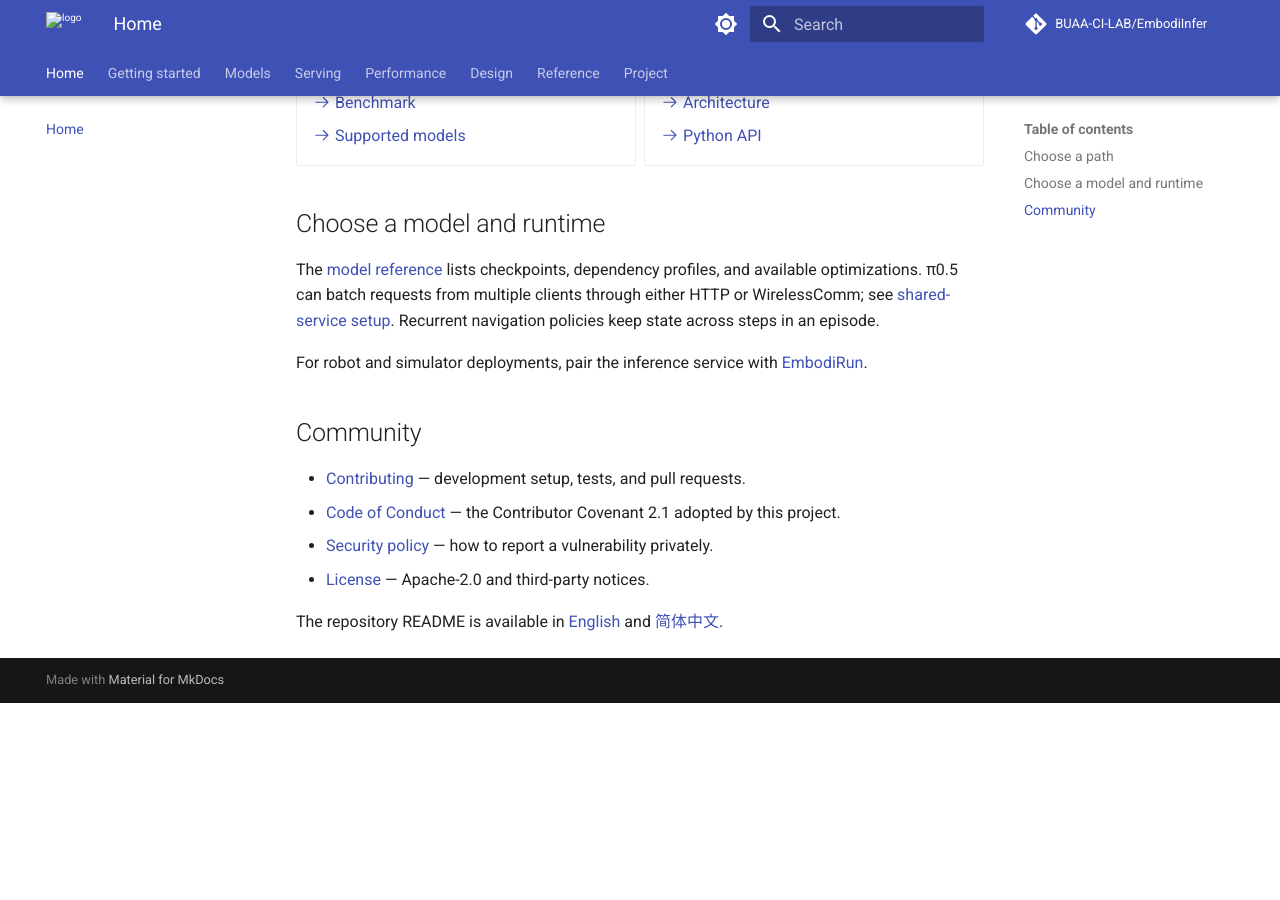
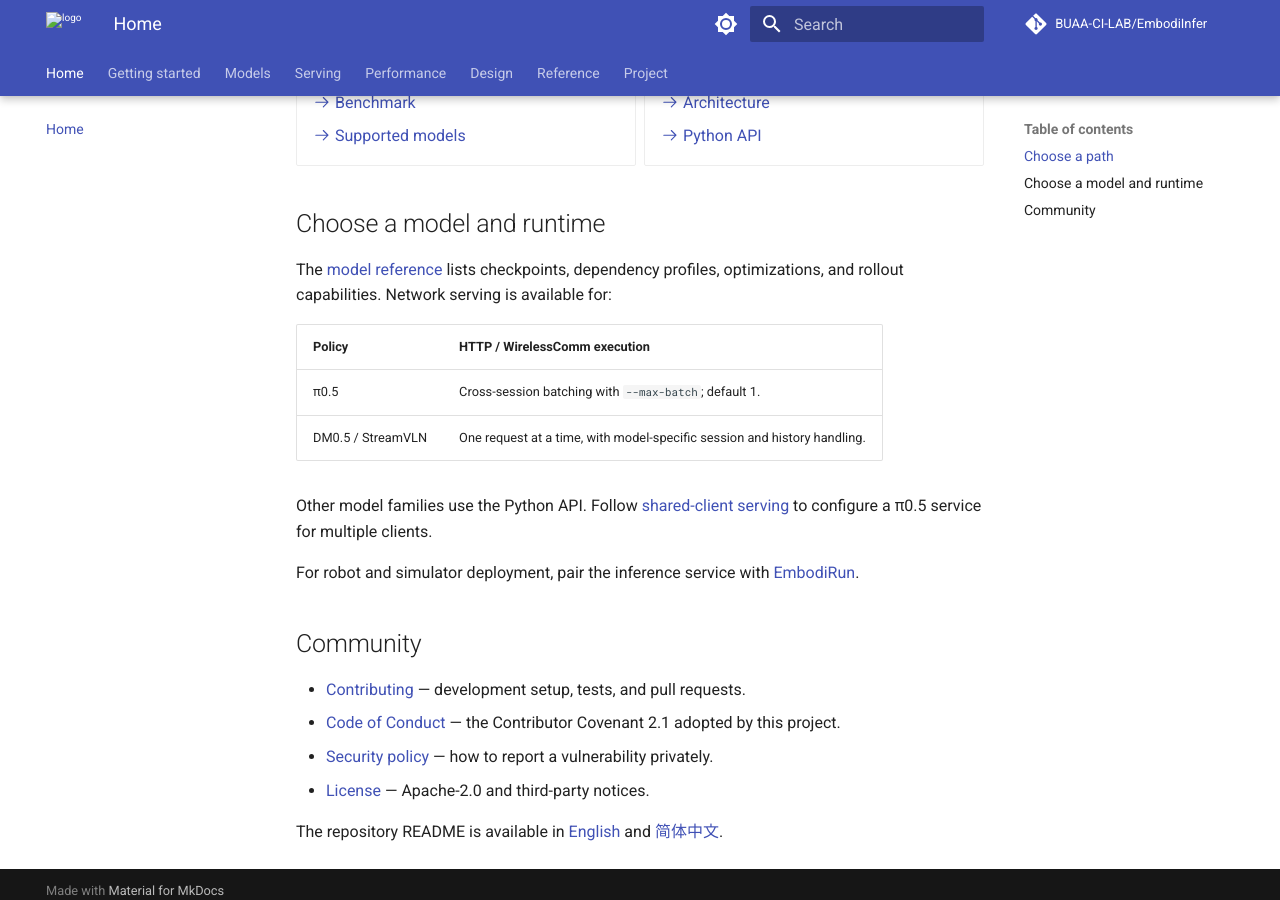
Before and after one commit to BUAA-CI-LAB/EmbodiInfer, an MkDocs documentation site: the page built from docs/en/index.md, in a window 1280 px wide and 900 px high, scrolled down 929 px. Built offline with MkDocs 1.6.1 and Material for MkDocs 9.7.7, drawn with Linux system fonts in a browser that asks for light colours; comment, search, counter and statistics services are not loaded; before the commit the page ends 1632 px from its top, so only the background shows below that.

Commit message:
docs: clarify model-specific network batching

```diff
--- a/docs/en/index.md
+++ b/docs/en/index.md
@@ -72,12 +72,19 @@ deployment and execution runtime, and can also be used on its own.
 
 ## Choose a model and runtime
 
-The [model reference](models.md) lists checkpoints, dependency profiles, and
-available optimizations. π0.5 can batch requests from multiple clients through
-either HTTP or WirelessComm; see [shared-service setup](serving.md#share-one-service-across-clients).
-Recurrent navigation policies keep state across steps in an episode.
+The [model reference](models.md) lists checkpoints, dependency profiles,
+optimizations, and rollout capabilities. Network serving is available for:
 
-For robot and simulator deployments, pair the inference service with
+| Policy | HTTP / WirelessComm execution |
+|---|---|
+| π0.5 | Cross-session batching with `--max-batch`; default 1. |
+| DM0.5 / StreamVLN | One request at a time, with model-specific session and history handling. |
+
+Other model families use the Python API. Follow
+[shared-client serving](serving.md#share-one-service-across-clients) to configure
+a π0.5 service for multiple clients.
+
+For robot and simulator deployment, pair the inference service with
 [EmbodiRun](https://embodirun.readthedocs.io/).
 
 ## Community
```
Also changed, not shown: README.md (+9 -7 lines), README.zh-CN.md (+17 -13 lines), docs/zh/index.md (+11 -4 lines).
